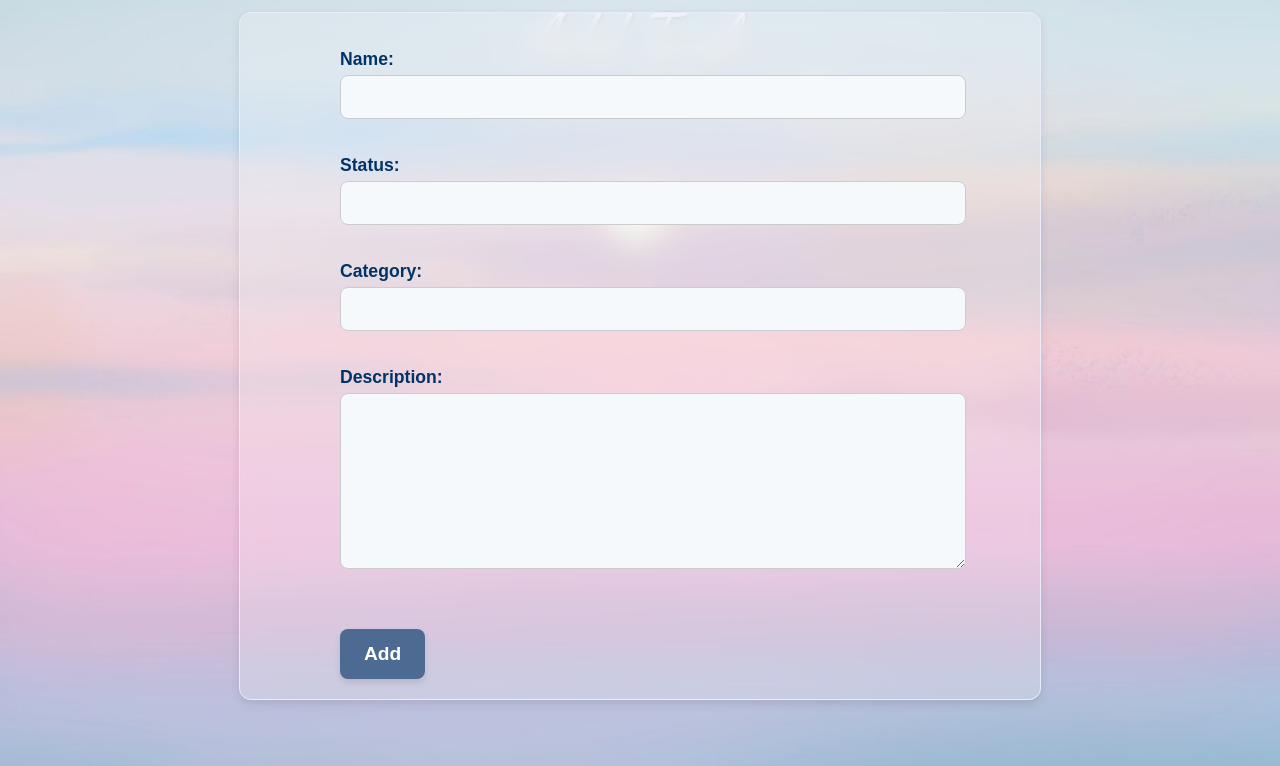
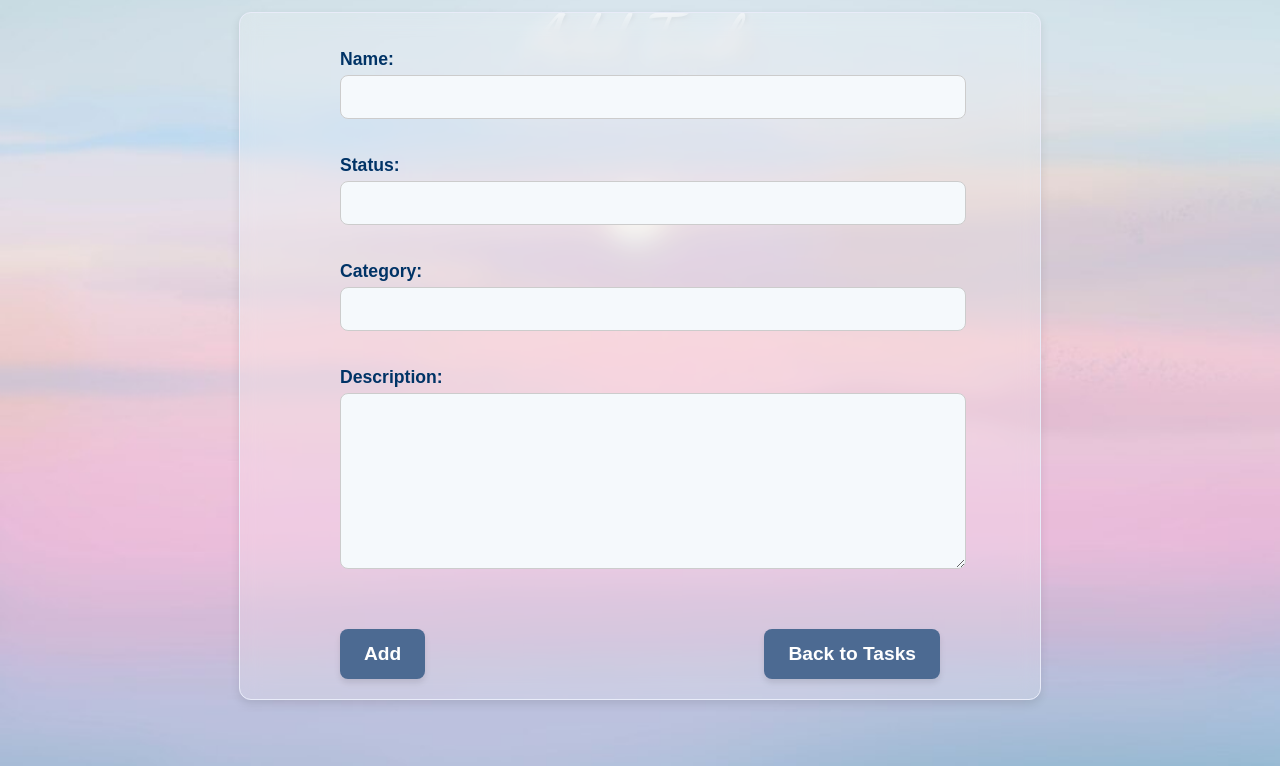
Before and after one commit to pusilvija/planner, a Django app: page /add/ in a window 1280 px wide. Shown: the part 74-840 px from the top of the page. Run offline with Django 4.2, Linux system fonts and the light colour scheme.

Commit message:
feat: added back button to add_task

```diff
--- a/planner/task_manager/static/task_manager/css/add_task.css
+++ b/planner/task_manager/static/task_manager/css/add_task.css
@@ -59,34 +59,38 @@
     min-height: 100px; /* Set minimum height */
 }
 
-/* Save Button */
-.save-task {
+
+/* General Button Styling */
+.button {
     padding: 14px 24px;
     font-size: 1.2em;
     font-weight: bold;
     color: white;
-    background-color: #4c6a92;
     border: none;
     border-radius: 8px;
     cursor: pointer;
     transition: background-color 0.3s ease, transform 0.3s ease;
     box-shadow: 0px 4px 6px rgba(0, 0, 0, 0.1);
-    align-self: flex-end;
     margin-top: 20px;
+    display: inline-block;
+    background-color: #4c6a92;
 }
 
-/* Save Button Hover and Active States */
-.save-task:hover {
+a.button {
+    text-decoration: none; /* Remove underline */
+}
+
+.button:hover {
     background-color: #3b4a66; /* Slightly darker on hover */
     transform: scale(1.05);
 }
 
-.save-task:active {
+.button:active {
     transform: scale(0.98); /* Slight scale down on click */
 }
 
-/* Button Focus Styling */
-.save-task:focus {
-    outline: none;
-    box-shadow: 0px 0px 8px rgba(76, 106, 146, 0.5); /* Subtle glow on focus */
+.button-container {
+    display: flex;
+    justify-content: space-between;  /* Align buttons at the opposite ends */
+    width: 100%;  /* Make sure the container takes full width */
 }
--- a/planner/task_manager/templates/add_task.html
+++ b/planner/task_manager/templates/add_task.html
@@ -14,7 +14,13 @@
 <h2 class="page-title">Add Task</h2>
   <form method="POST" class="add-task-form">
     {% csrf_token %} {{ form.as_p }}
-    <button type="submit" class="save-task">Add</button>
+    <div class="button-container">
+        <button type="submit" class="button save-task">Add</button>
+        <a href="{% url 'home' %}"
+           class="button back-button">
+            Back to Tasks</a>
+    </div>
+
   </form>
 </body>
 </html>
```
